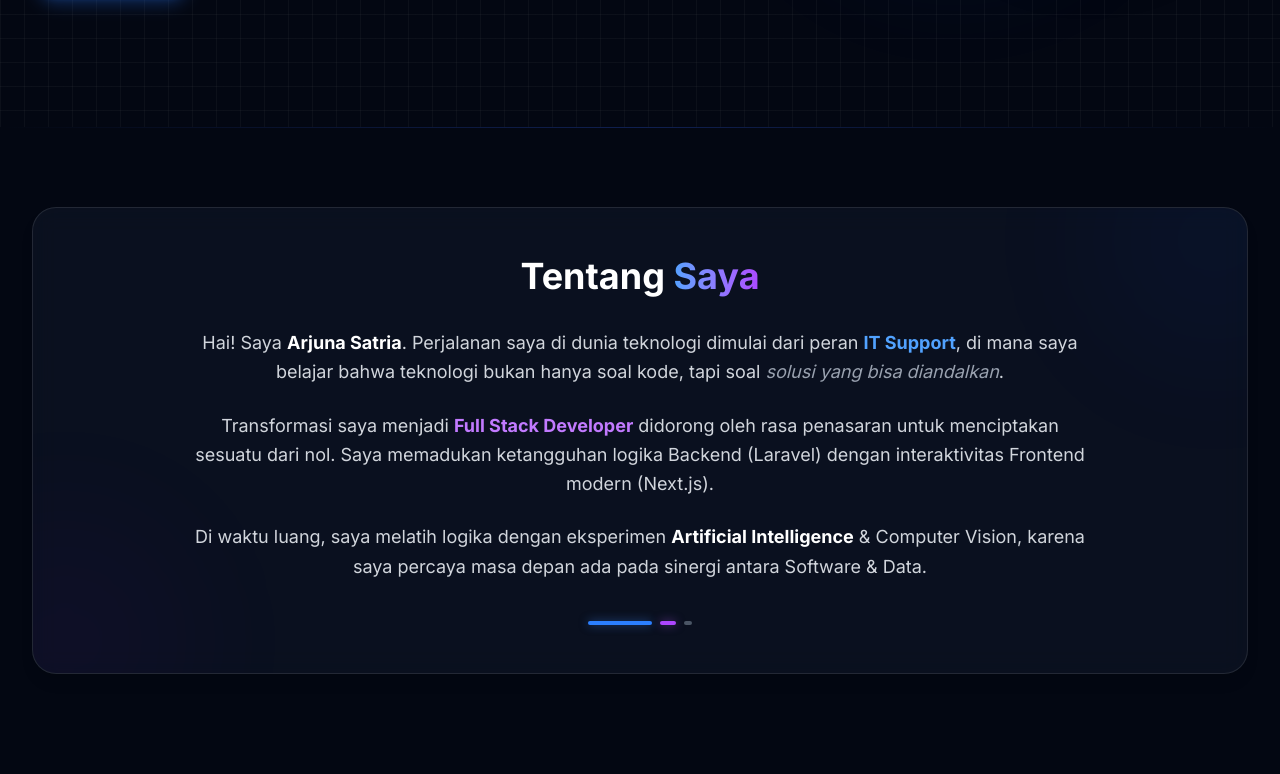
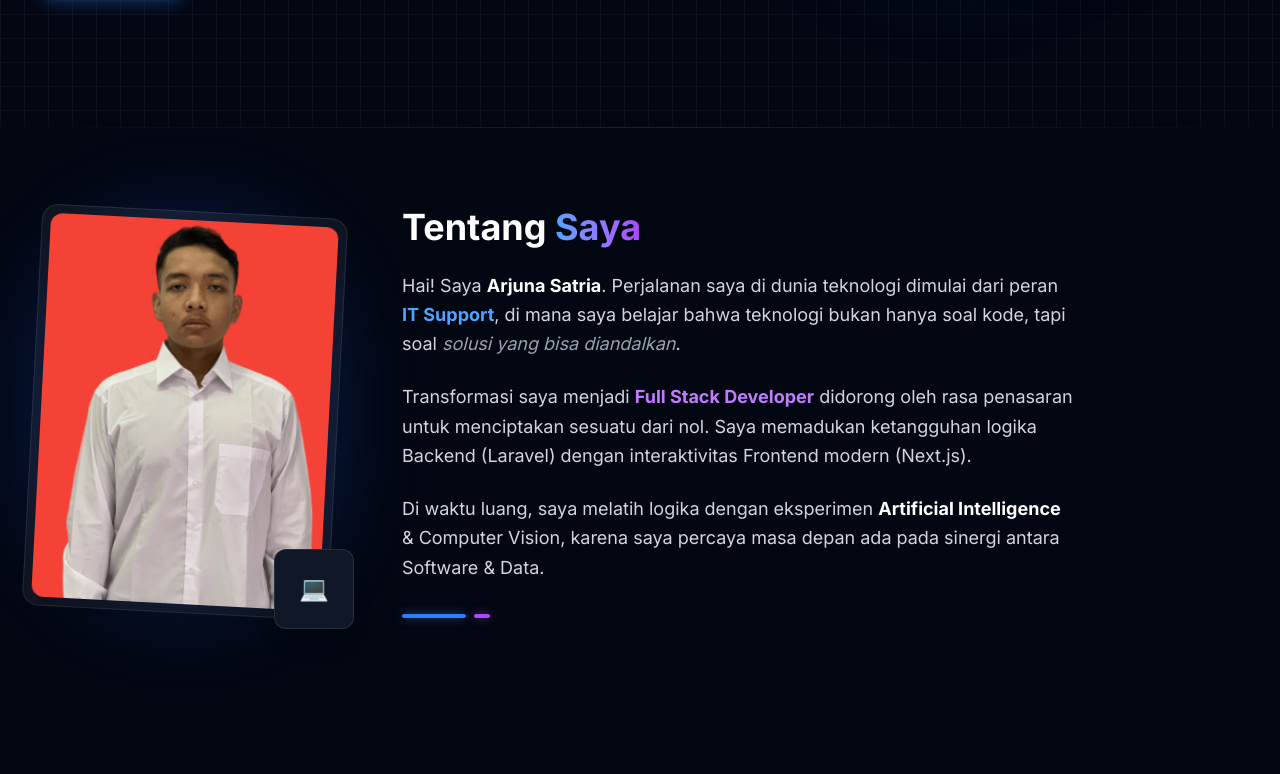
Before and after one commit to dpmn-zzz/portofolio-arjuna, a Next.js app: page / in a window 1280 px wide. Shown: the part 586-1360 px from the top of the page. Built offline with nearby package versions, Linux system fonts and the light colour scheme.

Commit message:
Feat : Update border to wrap a profile image

```diff
--- a/app/page.tsx
+++ b/app/page.tsx
@@ -2,18 +2,18 @@ import Navbar from "@/components/Navbar";
 import Hero from "@/components/Hero";
 import Skills from "@/components/Skills";
 import Footer from "@/components/Footer";
+import Image from "next/image"; // Jangan lupa import Image
 
 export default function Home() {
   return (
     <main className="bg-gray-950 min-h-screen text-white selection:bg-blue-500 selection:text-white overflow-x-hidden flex flex-col justify-between">
 
-      {/* 1. NAVBAR (STATIS - Diam di tempat) */}
+      {/* 1. NAVBAR */}
       <div className="z-50 relative">
         <Navbar />
       </div>
 
-      {/* 2. WRAPPER KONTEN (ANIMASI - Bergerak masuk) */}
-      {/* Semua konten halaman masuk di sini agar bergerak bersamaan */}
+      {/* 2. WRAPPER KONTEN */}
       <div className="animate-fade-in-up grow">
 
         {/* Hero Section */}
@@ -21,24 +21,49 @@ export default function Home() {
 
         {/* About Section */}
         <section className="py-20 bg-gray-950 relative">
-          {/* Dekorasi Garis Gradient Halus */}
+          {/* Dekorasi Garis */}
           <div className="absolute top-0 w-full h-px bg-linear-to-r from-transparent via-blue-900/50 to-transparent"></div>
 
           <div className="max-w-7xl mx-auto px-4 sm:px-6 lg:px-8">
 
-            {/* Container "Box" About - Updated to use glass-card & hover-card */}
-            <div className="relative glass-card rounded-3xl p-8 md:p-12 overflow-hidden hover-card">
+            {/* WRAPPER UTAMA: Flexbox untuk membagi Foto & Teks */}
+            <div className="flex flex-col md:flex-row items-center gap-10 md:gap-16">
 
-              {/* Efek Glow di pojok dengan animasi pulse */}
-              <div className="absolute -top-24 -right-24 w-64 h-64 bg-blue-600/10 rounded-full blur-[80px] animate-pulse-slow"></div>
-              <div className="absolute -bottom-24 -left-24 w-64 h-64 bg-purple-600/10 rounded-full blur-[80px] animate-pulse-slow delay-500"></div>
+              {/* --- BAGIAN KIRI: FOTO DENGAN BORDER NGIKUTIN FOTO --- */}
+              <div className="relative shrink-0 group">
 
-              <div className="relative text-center max-w-4xl mx-auto">
-                <h2 className="text-3xl md:text-4xl font-bold mb-8 text-white">
+                {/* 1. Efek Glow di belakang foto */}
+                <div className="absolute inset-0 bg-blue-600/20 blur-[40px] rounded-full group-hover:bg-blue-600/30 transition-all duration-500"></div>
+
+                {/* 2. Frame/Border Pembungkus */}
+                {/* Class 'w-fit' bikin div-nya ukurannya pas sama isinya (fotonya) */}
+                {/* Class 'p-2' ngasih jarak dikit antara foto sama border */}
+                <div className="relative w-fit h-fit p-2 rounded-2xl border border-white/10 bg-white/5 backdrop-blur-sm rotate-3 group-hover:rotate-0 transition-transform duration-500 ease-out">
+                    <div className="relative w-64 h-80 md:w-72 md:h-96 rounded-xl overflow-hidden shadow-2xl">
+                        <Image
+                            src="/images/Profile-juna.jpg" // Pastikan nama file sesuai
+                            alt="Arjuna Satria"
+                            fill
+                            className="object-cover" // Foto akan mengisi area tanpa merusak rasio, tapi area-nya udah kita set di parent
+                        />
+                    </div>
+                </div>
+
+                {/* Hiasan kotak kecil di pojok (Opsional, biar estetik) */}
+                <div className="absolute -bottom-4 -right-4 w-20 h-20 bg-gray-900 border border-white/10 rounded-xl flex items-center justify-center shadow-xl animate-bounce-slow z-20">
+                     <span className="text-2xl">💻</span>
+                </div>
+
+              </div>
+
+              {/* --- BAGIAN KANAN: TEKS --- */}
+              <div className="relative text-center md:text-left max-w-2xl">
+
+                <h2 className="text-3xl md:text-4xl font-bold mb-6 text-white">
                   Tentang <span className="text-gradient">Saya</span>
                 </h2>
 
-                <div className="space-y-6 text-gray-300 text-lg leading-relaxed text-justify md:text-center">
+                <div className="space-y-6 text-gray-300 text-lg leading-relaxed">
                   <p>
                     Hai! Saya <strong className="text-white">Arjuna Satria</strong>. Perjalanan saya di dunia teknologi dimulai dari peran <strong className="text-blue-400">IT Support</strong>, di mana saya belajar bahwa teknologi bukan hanya soal kode, tapi soal <em className="text-gray-400">solusi yang bisa diandalkan</em>.
                   </p>
@@ -51,14 +76,14 @@ export default function Home() {
                 </div>
 
                 {/* Hiasan Garis Bawah */}
-                <div className="mt-10 flex justify-center gap-2">
-                   <span className="w-16 h-1 bg-blue-500 rounded-full shadow-[0_0_10px_rgba(59,130,246,0.5)]"></span>
-                   <span className="w-4 h-1 bg-purple-500 rounded-full shadow-[0_0_10px_rgba(168,85,247,0.5)]"></span>
-                   <span className="w-2 h-1 bg-gray-600 rounded-full"></span>
+                <div className="mt-8 flex justify-center md:justify-start gap-2">
+                    <span className="w-16 h-1 bg-blue-500 rounded-full shadow-[0_0_10px_rgba(59,130,246,0.5)]"></span>
+                    <span className="w-4 h-1 bg-purple-500 rounded-full shadow-[0_0_10px_rgba(168,85,247,0.5)]"></span>
                 </div>
+
               </div>
+
             </div>
-
           </div>
         </section>
 
@@ -66,7 +91,7 @@ export default function Home() {
         <Skills />
       </div>
 
-      {/* 3. FOOTER (STATIS - Diam di tempat) */}
+      {/* 3. FOOTER */}
       <Footer />
 
     </main>
```
